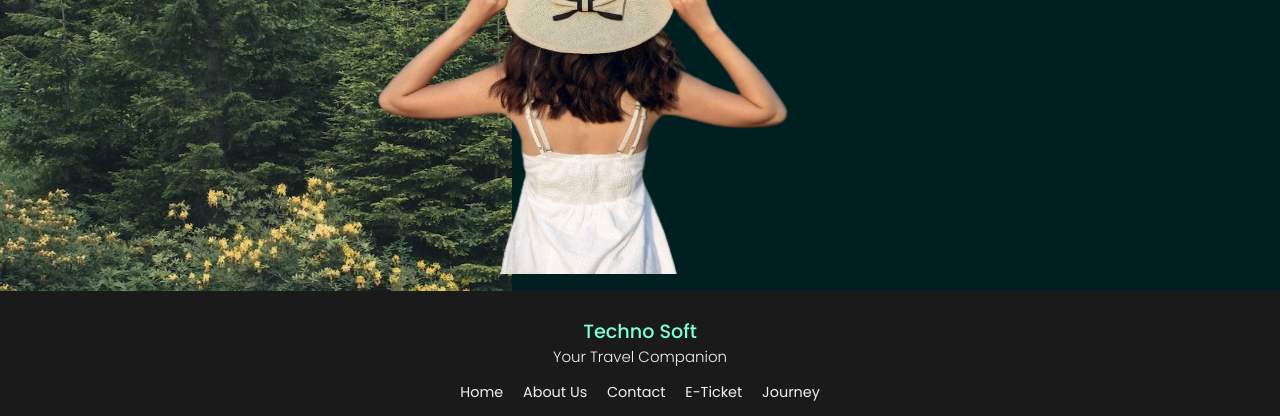
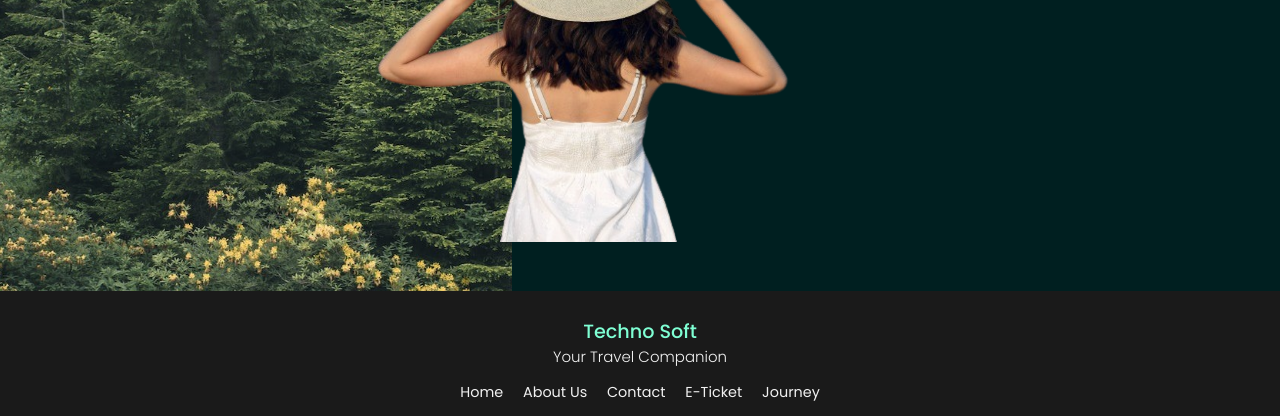
Before and after one commit to Saniyakhan10/Travel-Moments, a plain HTML site: page index.html in a window 1280 px wide. Shown: the part 509-925 px from the top of the page. Drawn offline with Linux system fonts and the light colour scheme.

Commit message:
fix layottt

```diff
--- a/index.html
+++ b/index.html
@@ -161,7 +161,7 @@
         .img1 {
             position: absolute;
             z-index: 3;
-            top: 24rem;
+            top: 22rem;
             left: 23rem;
         }
 
```
